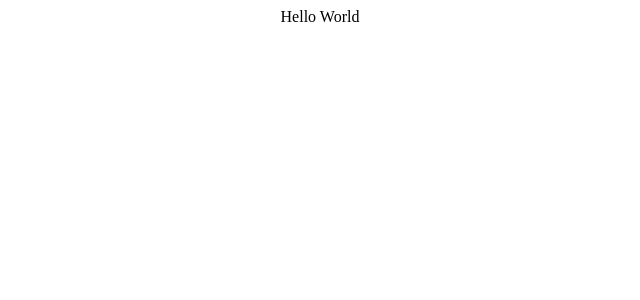
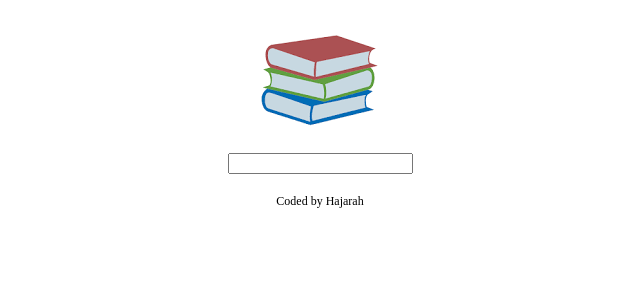
Before and after one commit to Hajarah08/dictionary-app, a React (Create React App) app: page / in a window 1280 px wide. Shown: the top 300 px of the page, without its empty margins (320-960 px from the left). Built offline with nearby package versions, Linux system fonts and the light colour scheme.

Commit message:
added search engine and img

```diff
--- a/src/App.css
+++ b/src/App.css
@@ -1,3 +1,10 @@
-.App {
+.App-logo {
+  max-width: 200px;
+  display: block;
+  margin: 0 auto;
+}
+footer{
   text-align: center;
+  margin-top: 20px;
+  font-size: 12px;
 }
--- a/src/App.js
+++ b/src/App.js
@@ -1,13 +1,20 @@
-
+import books from "./books.png"
+import Dictionary from "./Dictionary";
 import './App.css';
 
 function App() {
   return (
     <div className="App">
+      <div className="container">
       <header className="App-header">
-        Hello World
+        <img src= {books} className="App-logo img-fluid text-center" alt="logo" />
 
       </header>
+      <Dictionary />
+      <footer>
+        Coded by Hajarah
+      </footer>
+      </div>
     </div>
   );
 }
--- /dev/null
+++ b/src/Dictionary.css
@@ -0,0 +1,3 @@
+form{
+    text-align: center;
+}
--- /dev/null
+++ b/src/Dictionary.js
@@ -0,0 +1,16 @@
+import React from "react";
+import "./Dictionary.css"
+
+export default function Dictionary(){
+    function search(event){
+        event.preventDefault()
+        alert("searching")
+    }
+    return (
+        <div className="Dictionary">
+            <form onSubmit={search}>
+                <input type="search" />
+            </form>
+        </div>
+    )
+}
```
Also changed, not shown: src/books.png (added).
